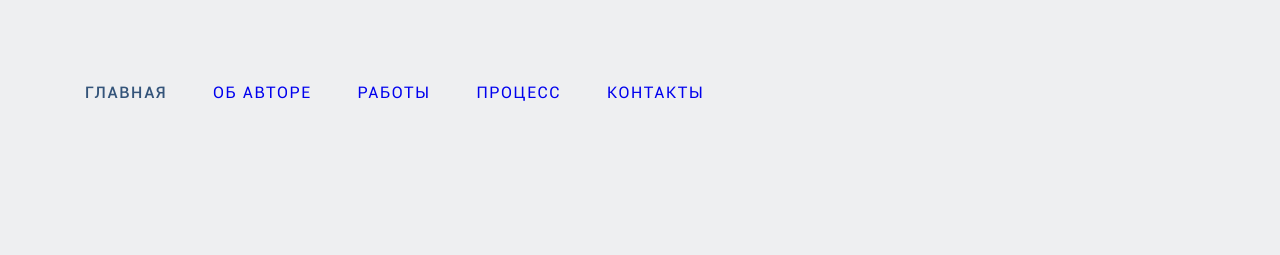
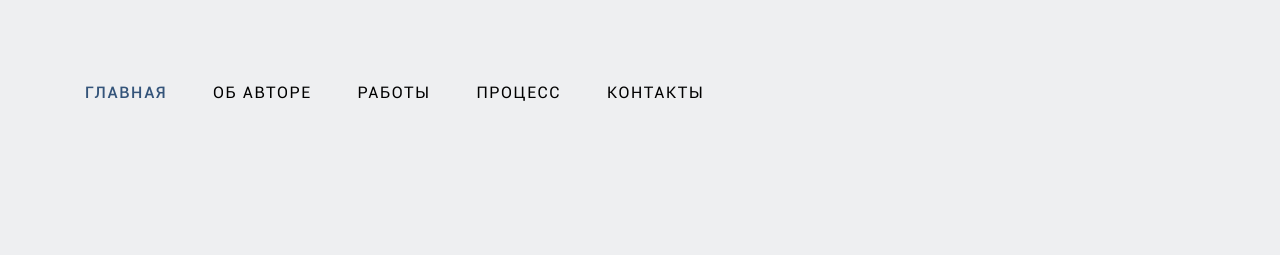
Before and after one commit to Zxciscool/home_work_hillel, a plain HTML site: page dz_7_golubov/index.html in a window 1280 px wide. Shown: the top 255 px of the page. Drawn offline with Linux system fonts and the light colour scheme.

Commit message:
modify color a

```diff
--- a/dz_7_golubov/styles/style.css
+++ b/dz_7_golubov/styles/style.css
@@ -39,6 +39,7 @@ header nav ul li a {
     letter-spacing: 0.1em;
     text-transform: uppercase;
     text-decoration: none;
+    color:#000000
 }
 
 header nav ul li.active a {
```
